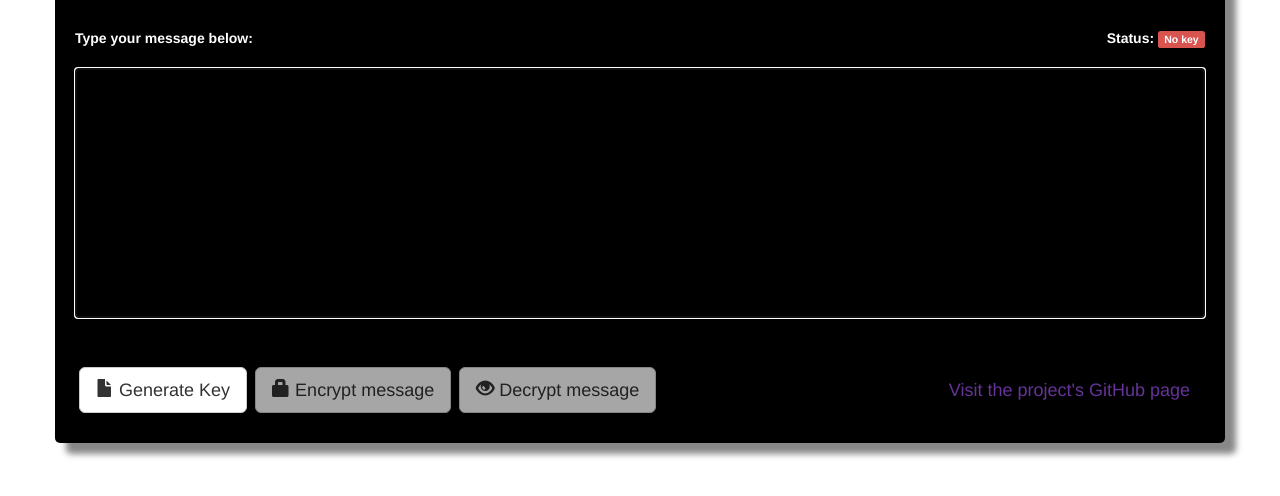
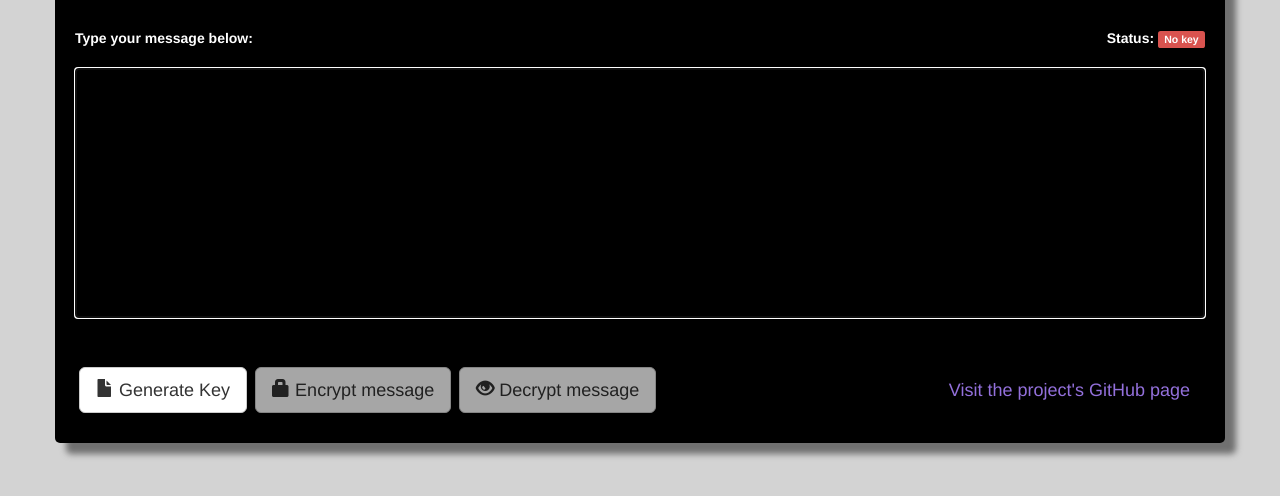
Before and after one commit to gamontal/openpgpjs-demo, a plain HTML site: page index.html in a window 1280 px wide. Shown: the part 152-648 px from the top of the page. Drawn offline with nearby package versions, Linux system fonts and the light colour scheme.

Commit message:
minor changes

```diff
--- a/css/main.css
+++ b/css/main.css
@@ -3,13 +3,13 @@ div.container {
     color:white;
     padding:20px;
     border-radius: 5px;
-    box-shadow: 11px 11px 6px #888888;
+    box-shadow: 11px 11px 6px #707070;
     margin: auto;
 }
 
 body {
     /* background-image: url("background-image.jpg") */
-
+    background-color: lightgrey;
 }
 
 
@@ -49,7 +49,7 @@ textarea {
 #project-link {
    float: right;
    font-size: 18px;
-   color: rebeccapurple;
+   color: mediumpurple;
    margin: 15px;
 }
 
```
